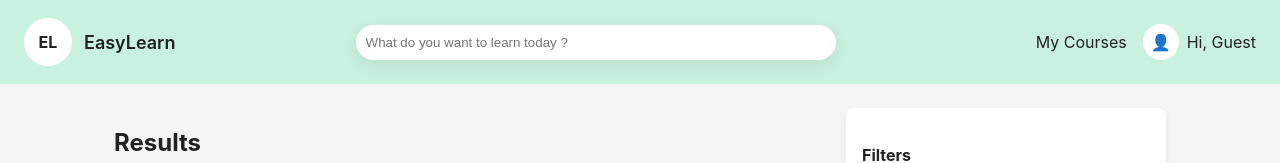
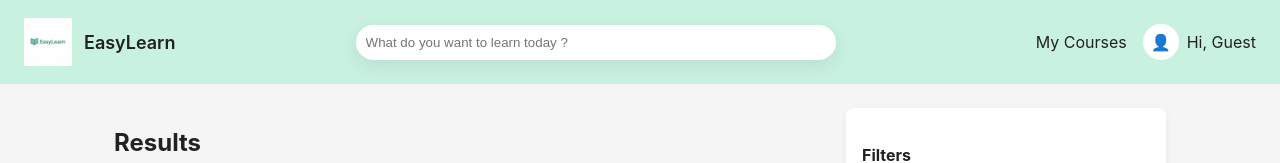
Before and after one commit to akontogeo/Group22_EasyLearn_Frontend, a React (Create React App) app: page / in a window 1280 px wide. Shown: the top 163 px of the page. Built offline with nearby package versions, Linux system fonts and the light colour scheme; no server answers; the HTML template or start-up script is replaced by a standard one.

Commit message:
Added the logo at the homepage and favicon

```diff
--- a/public/index.html
+++ b/public/index.html
@@ -3,6 +3,7 @@
   <head>
     <meta charset="utf-8" />
     <meta name="viewport" content="width=device-width, initial-scale=1" />
+    <link rel="icon" href="%PUBLIC_URL%/Logo.png" />
     <title>EasyLearn</title>
   </head>
   <body>
--- a/src/components/Header.jsx
+++ b/src/components/Header.jsx
@@ -17,7 +17,7 @@ export default function Header(){
   return (
     <header className="header">
       <div style={{display:'flex',alignItems:'center',gap:12}}>
-        <div style={{width:48,height:48,borderRadius:24,background:'white',display:'flex',alignItems:'center',justifyContent:'center',fontWeight:'bold'}}>EL</div>
+        <img src="/Logo.png" alt="EasyLearn Logo" style={{width:48,height:48,objectFit:'contain'}} />
         <Link to="/" style={{textDecoration:'none',color:'inherit',fontSize:18,fontWeight:600}}>EasyLearn</Link>
       </div>
       <form onSubmit={handleSearch} style={{flex:1,maxWidth:500,margin:'0 16px'}}>
```
Also changed, not shown: public/Logo.png (added).
